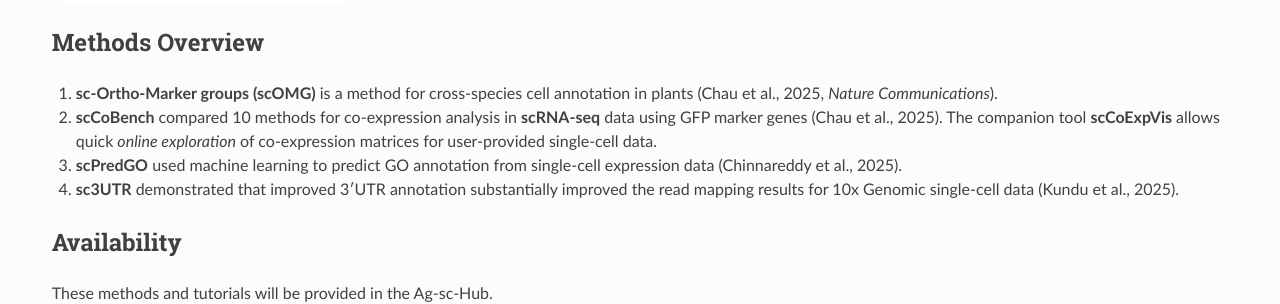
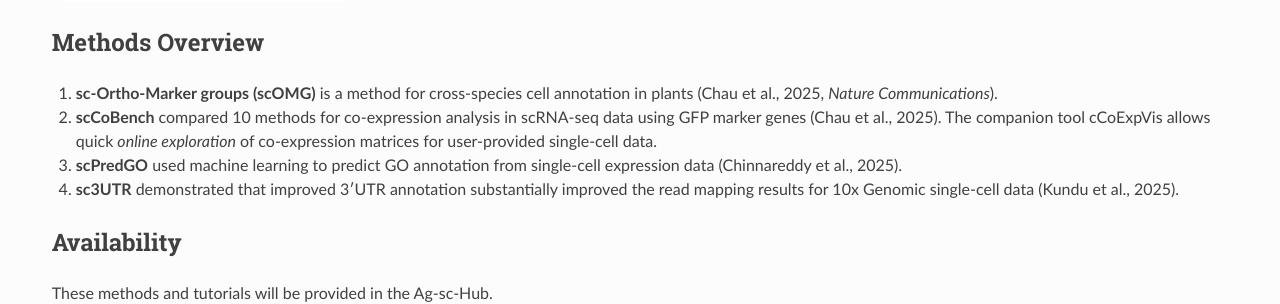
Before and after one commit to Maryam-Haghani/Agri-scHub, a Sphinx documentation site: the page built from docs/source/index.rst, in a window 1280 px wide. Shown: the part 452-756 px from the top of the page. Built offline with Sphinx 7.4.7 and the Read the Docs theme 3.1.0, drawn with Linux system fonts in a browser that asks for light colours.

Commit message:
Update index.rst

```diff
--- a/docs/source/index.rst
+++ b/docs/source/index.rst
@@ -31,8 +31,8 @@ Methods Overview
 
 1. **sc-Ortho-Marker groups (scOMG)** is a method for cross-species cell annotation in plants (Chau et al., 2025, *Nature Communications*).
 
-2. **scCoBench** compared 10 methods for co-expression analysis in **scRNA-seq** data using GFP marker genes (Chau et al., 2025).
-   The companion tool **scCoExpVis** allows quick *online exploration* of co-expression matrices for user-provided single-cell data.
+2. **scCoBench** compared 10 methods for co-expression analysis in scRNA-seq data using GFP marker genes (Chau et al., 2025).
+   The companion tool cCoExpVis allows quick *online exploration* of co-expression matrices for user-provided single-cell data.
 
 3. **scPredGO** used machine learning to predict GO annotation from single-cell expression data (Chinnareddy et al., 2025).
 
```
